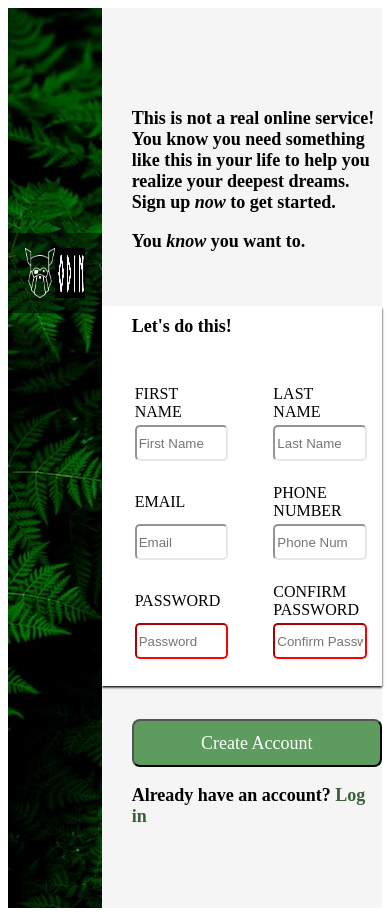
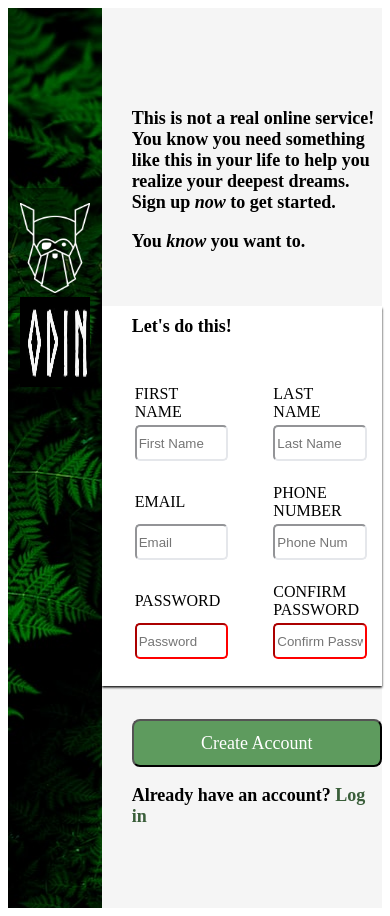
Before and after one commit to Gift1rebecca/Side-Hustle-Assignment, a plain HTML site: page index.html in a window 390 px wide. Drawn offline with Linux system fonts and the light colour scheme; a web font is replaced by a local one.

Commit message:
updated version

```diff
--- a/style.css
+++ b/style.css
@@ -98,16 +98,7 @@ input:focus.password{
                 width: 100%;
         }
         .sidebarBody{
-                height:80px;
-                margin-top: 225px;
-        }
-        .logo {
-                height: 50px;
-                width: 30px;
-        }
-        .img3{
-                height: 50px;
-                width: 30px;
+                margin-top: 180px;
         }
         .style{
                 width:100%;
```
